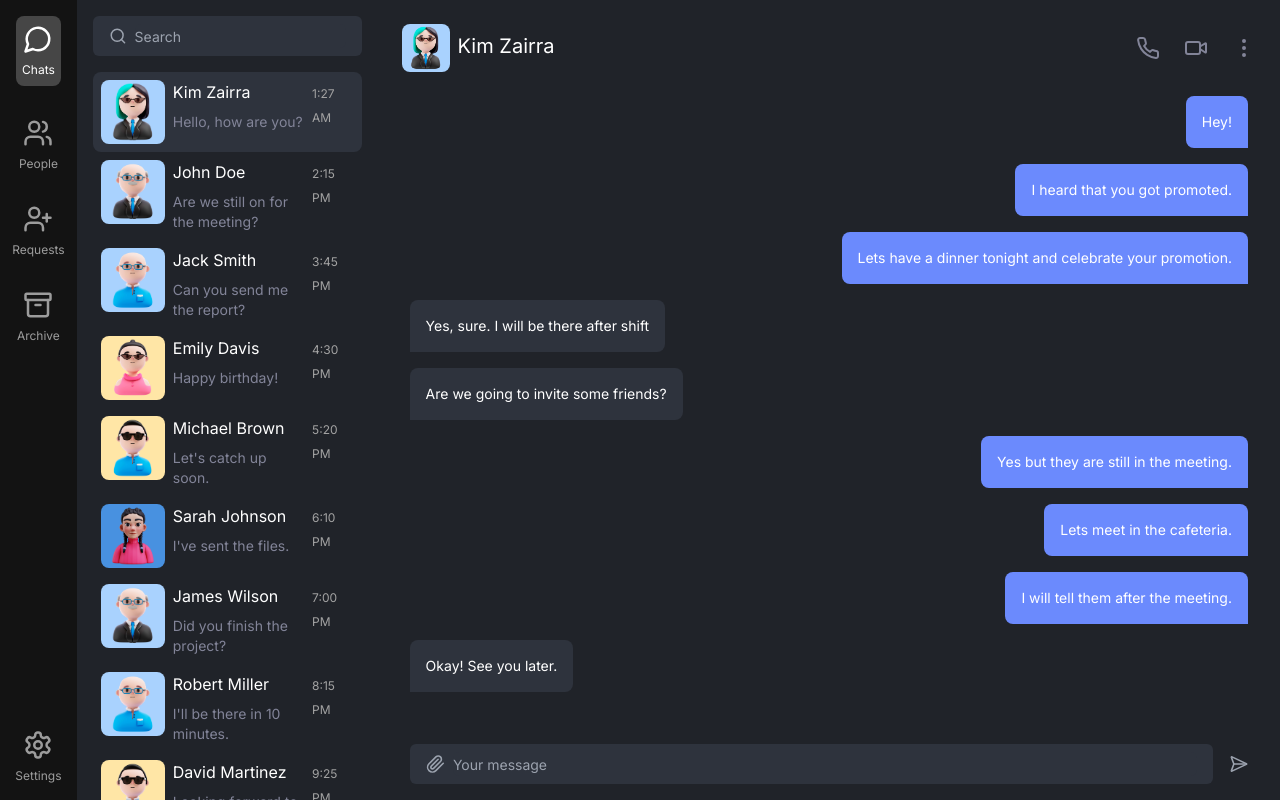
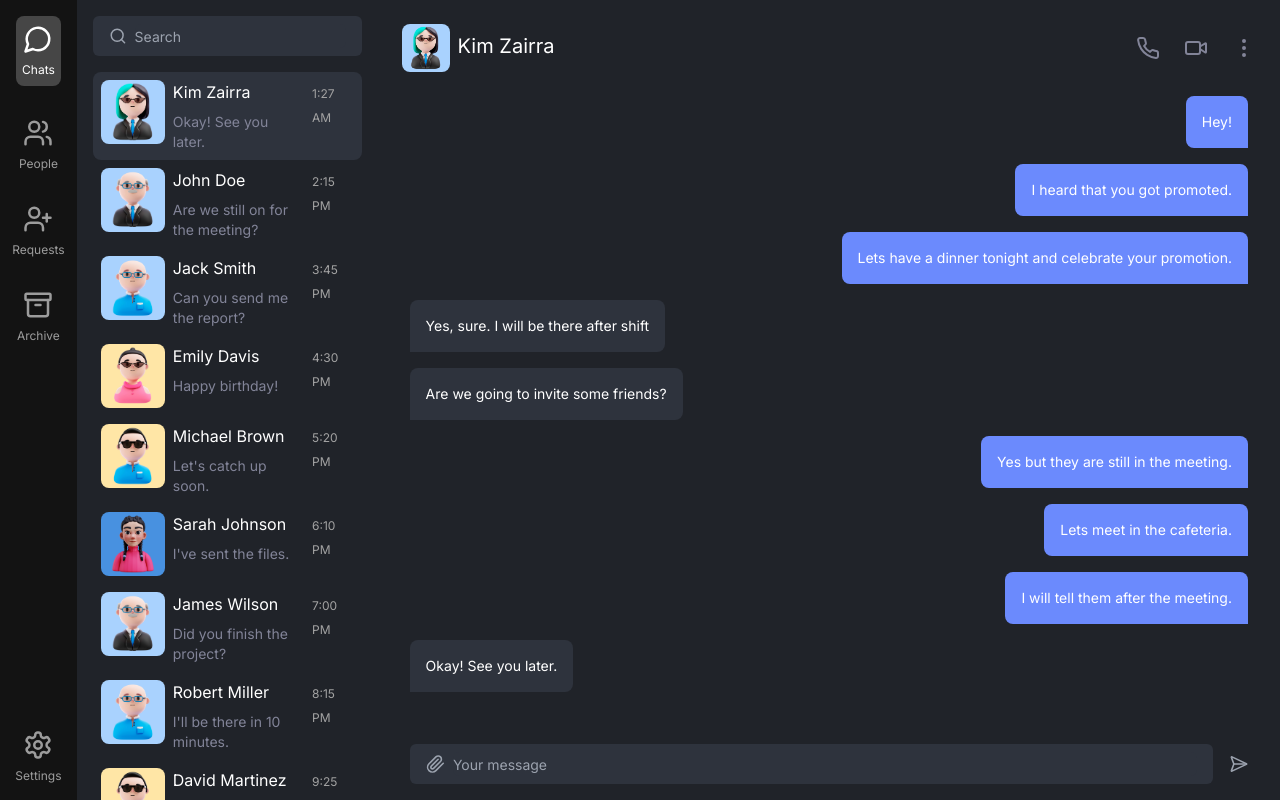
Before and after one commit to justinherrera/next-chat-app, a Next.js app: page / in a window 1280 px wide. Built offline with nearby package versions, Linux system fonts and the light colour scheme.

Commit message:
updated latest chat in chats component

```diff
--- a/src/app/components/chats.tsx
+++ b/src/app/components/chats.tsx
@@ -8,7 +8,7 @@ const users = [
     id: 1,
     name: "Kim Zairra",
     avatar: "/avatar1.jpg",
-    message: "Hello, how are you?",
+    message: "Okay! See you later.",
     time: "1:27 AM"
   },
   {
```
